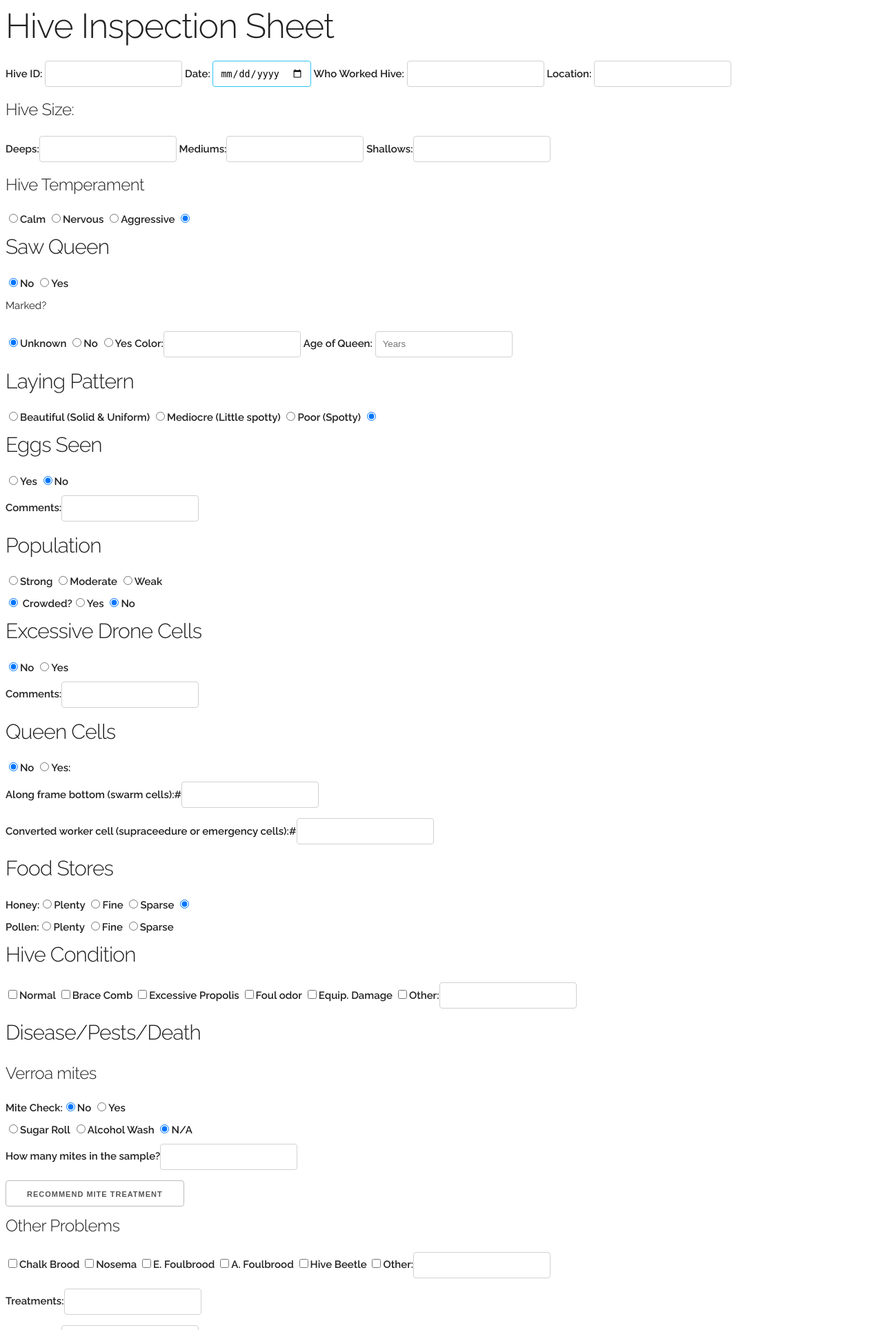
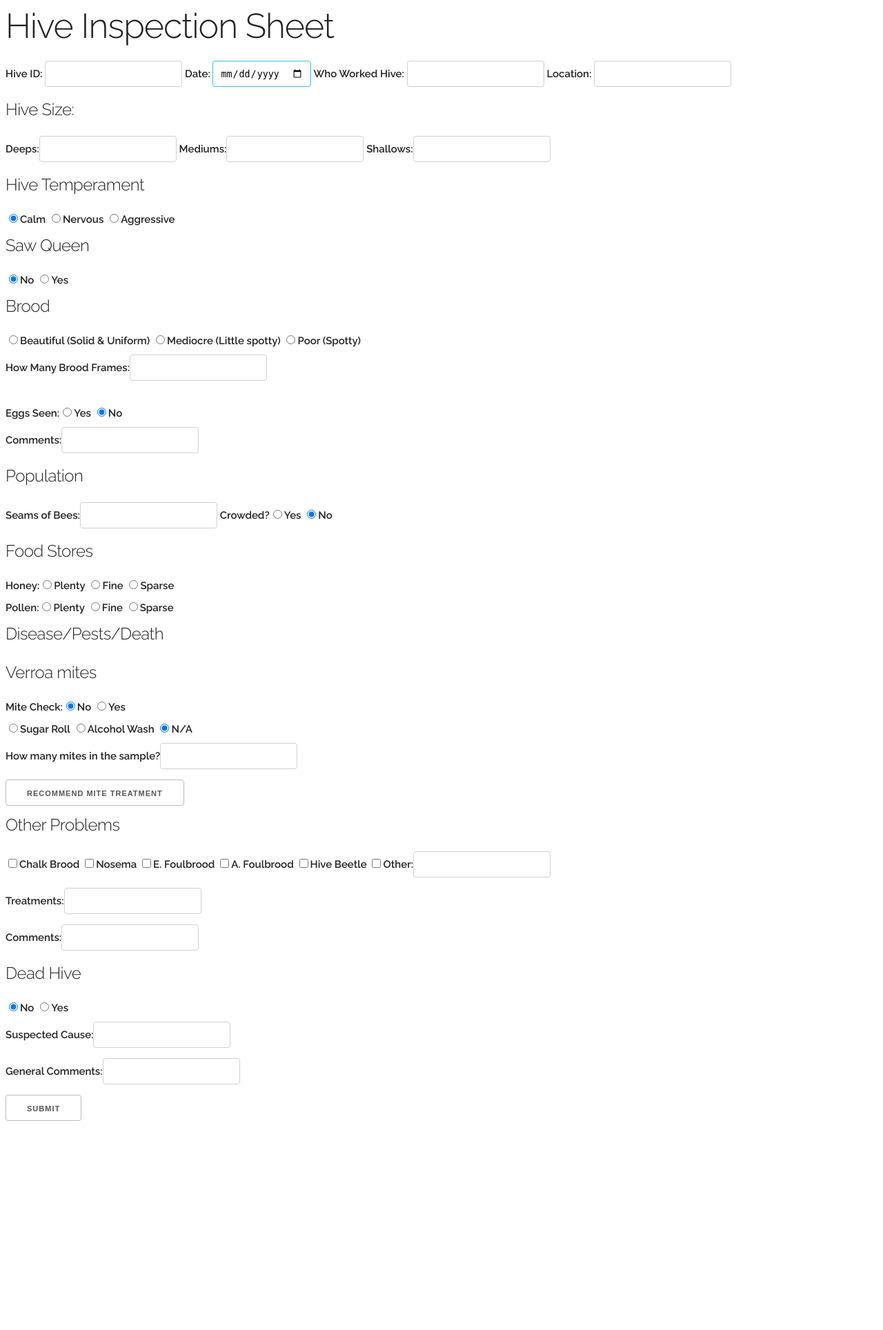
Before and after one commit to DivergentMind/Beeple, a PHP site: page /beeple.php in a window 1280 px wide. Shown: the top 1928 px of the page at 69% size. After the commit the page ends 1625 px from the top, so only its background shows below. Run offline with PHP 8.4, Linux system fonts and the light colour scheme.

Commit message:
Add files via upload

```diff
--- a/beeple.php
+++ b/beeple.php
@@ -100,74 +100,78 @@ if ( ! empty( $_POST ) ) {//print_r($_POST);
                     <label><input type="radio" name="Temperament" value="Calm" checked>Calm</label>
                     <label><input type="radio" name="Temperament" value="Nervous" >Nervous</label>
                     <label><input type="radio" name="Temperament" value="Aggressive">Aggressive</label>
-                    <label><input type="radio" name="Temperament" value="NA" checked hidden></label>
+                    <label><input type="radio, hidden" name="Temperament" value="NA" checked hidden></label>
                 </div>
 
                 <div>
-                    <h4>Saw Queen</h4> <!-- this is a good spot for a colapsable form -->
+                    <h5>Saw Queen</h5> <!-- this is a good spot for a colapsable form -->
                     <label><input type="radio" name="QueenSeen" value="No" checked>No</label>
                     <label><input type="radio" name="QueenSeen" value="Yes">Yes</label>
-                    <p>Marked?</p>
+            <!--    <p>Marked?</p>
                     <label><input type="radio" name="QueenMarked" value="Unknown" checked>Unknown</label>
                     <label><input type="radio" name="QueenMarked" value="No" >No</label>
                     <label><input type="radio" name="QueenMarked" value="Yes">Yes</label>
                     <label>Color:<input type="text" name="QueenColor"></label>
                     <label>Age of Queen: <input type="number" step="0.1" name="QueenAge" min="0" placeholder="Years"></label>
+-->
                 </div>
 
                 <div>
-                    <h4>Laying Pattern</h4>
+                    <h5>Brood</h5>
                     <label><input type="radio" name="LayingPattern" value="Beaut">Beautiful (Solid &amp; Uniform)</label>
                     <label><input type="radio" name="LayingPattern" value="Medio">Mediocre (Little spotty)</label>
                     <label><input type="radio" name="LayingPattern" value="Poor">Poor (Spotty)</label>
-                    <label><input type="radio" name="LayingPattern" value="NA" checked hidden></label>
-                </div>
+                    <label><input type="radio, hidden" name="LayingPattern" value="NA" checked hidden></label><br>
+                    <label>How Many Brood Frames:<input type="number" name="NumbBroodFrames" min="0"></label> <!-- This needs to be connected to database -->
 
-                <div>
-                    <h4>Eggs Seen</h4>
-                    <label><input type="radio" name="EggsSeen" value="Yes">Yes</label>
+
+                    <h6></h6>
+                    <label>Eggs Seen:<input type="radio" name="EggsSeen" value="Yes">Yes</label>
                     <label><input type="radio" name="EggsSeen" value="No" checked>No</label><br>
                     <label>Comments:<input type="text" name="EggComments"></label>
                 </div>
 
                 <div>
-                    <h4>Population</h4>
+                    <h5>Population</h5>
+                    <!--
                     <label><input type="radio" name="Population" value="Stro">Strong</label>
                     <label><input type="radio" name="Population" value="Mod">Moderate</label>
                     <label><input type="radio" name="Population" value="Weak">Weak<br></label>
                     <label><input type="radio" name="Population" value="NA" checked hidden></label>
+                    -->
+                    <label>Seams of Bees:<input type="number" name="Population" min="0" ></label><!-- This needs to be properly connected to database -->
                     <label>Crowded?<input type="radio" name="Crowded" value="Yes">Yes</label>
                     <label><input type="radio" name="Crowded" value="No" checked>No</label>
                 </div>
-
+<!--
                 <div>
                     <h4>Excessive Drone Cells</h4>
                     <label><input type="radio" name="ExcesiveDrone" value="No" checked>No</label>
                     <label><input type="radio" name="ExcesiveDrone" value="Yes">Yes</label><br>
                     <label>Comments:<input type="text" name="DroneComments"></label>
                 </div>
-
-                <div>
-                    <h4>Queen Cells</h4><!-- this is a good spot for a colapsable form -->
+-->
+ <!--               <div>
+                    <h4>Queen Cells</h4><!-- this is a good spot for a colapsable form --><!--
                     <label><input type="radio" name="QueenCells" value="No" checked>No</label>
                     <label><input type="radio" name="QueenCells" value="Yes">Yes:</label><br>
                     <label>Along frame bottom (swarm cells):#<input type="number" name="SwarmCellNum" min="0"></label><br>
                     <label>Converted worker cell (supraceedure or emergency cells):#<input type="number" name="SupraCellNum" min="0"></label>
                 </div>
-
+        -->
                 <div>
-                    <h4>Food Stores</h4>
+                    <h5>Food Stores</h5>
                     <label>Honey:<input type="radio" name="HoneyStores" value="Plenty">Plenty</label>
                     <label><input type="radio" name="HoneyStores" value="Fine">Fine</label>
                     <label><input type="radio" name="HoneyStores" value="Sparse">Sparse</label>
-                    <label><input type="radio" name="HoneyStores" value="NA" checked hidden></label><br>
+                    <label><input type="radio, hidden" name="HoneyStores" value="NA" checked hidden></label><br>
                     <label>Pollen:<input type="radio" name="PollenStores" value="Plenty">Plenty</label>
                     <label><input type="radio" name="PollenStores" value="Fine">Fine</label>
                     <label><input type="radio" name="PollenStores" value="Sparse">Sparse</label>
-                    <label><input type="hidden" name="PollenStores" value="NA" checked ></label>
+                    <label><input type="radio, hidden" name="PollenStores" value="NA" checked hidden></label>
                 </div>
 
-                <div>
+     <!--       <div>
                     <h4>Hive Condition</h4>
                     <label><input type="checkbox" name="HiveCdns[Norm]" value="1">Normal</label>
                     <label><input type="checkbox" name="HiveCdns[BraceComb]" value="1">Brace Comb</label>
@@ -175,10 +179,10 @@ if ( ! empty( $_POST ) ) {//print_r($_POST);
                     <label><input type="checkbox" name="HiveCdns[Stink]" value="1">Foul odor</label>
                     <label><input type="checkbox" name="HiveCdns[Damage]" value="1">Equip. Damage</label>
                     <label><input type="checkbox" name="HiveCdns[Other]" value="1">Other:</label><input type="text" name="HiveCdnOtherText">
-                </div>
+                </div>-->
 
                 <div>
-                    <h4>Disease/Pests/Death</h4>
+                    <h5>Disease/Pests/Death</h5>
                     <h5>Verroa mites</h5><!-- this is a good spot for a colapsable form -->
                     <label>Mite Check:<input type="radio" name="MiteCheck" value="No" checked>No</label>
                     <label><input type="radio" name="MiteCheck" value="Yes">Yes</label><br>
@@ -213,6 +217,7 @@ if ( ! empty( $_POST ) ) {//print_r($_POST);
                     <label><input type="checkbox" name="OtherProbs[EFB]" value="1">E. Foulbrood</label>
                     <label><input type="checkbox" name="OtherProbs[AFB]" value="1">A. Foulbrood</label>
                     <label><input type="checkbox" name="OtherProbs[Beetle]" value="1">Hive Beetle</label>
+                    <!-- Add wax moth -->
                     <label><input type="checkbox" name="OtherProbs[Other]" value="1">Other:<input type="text" name="OtherProbOtherText"></label><br>
                     <input type="hidden" name="OtherProbs[NA]" value="0">
                     <label>Treatments:<input type="text" name="OtherProbTreat"></label><br>
@@ -224,7 +229,7 @@ if ( ! empty( $_POST ) ) {//print_r($_POST);
                     <label>Suspected Cause:<input type="text" name="DeadComments"></label>
                 </div>
 
-                <div>
+          <!--  <div>
                     <h4>Actions Taken</h4>
                     <label><input type="checkbox" name="Actions[FedSugar]" value="1">Fed Hive (Suryp)</label>
                     <label><input type="checkbox" name="Actions[FedPollen]" value="1">Fed Hive (Pollen Patty)</label>
@@ -242,9 +247,9 @@ if ( ! empty( $_POST ) ) {//print_r($_POST);
                     <label>Merged Hive #<input type="text" name="ActionsMergedHiveNum"></label>
                     <label><input type="checkbox" name="Recs[ReplaceEquip]" value="1">Replaced Equipment</label>
                     <label><input type="checkbox" name="Actions[Other]" value="1">Other:</label><input type="text" name="ActionsOtherText">
-                </div>
+                </div>-->
 
-                <div>
+        <!--    <div>
                     <h4>Recommendations:</h4>
                     <label><input type="checkbox" name="Recs[FedSugar]" value="1">Feed Hive (Suryp)</label>
                     <label><input type="checkbox" name="Recs[FedPollen]" value="1">Feed Hive (Pollen Patty)</label>
@@ -258,7 +263,7 @@ if ( ! empty( $_POST ) ) {//print_r($_POST);
                     <label><input type="checkbox" name="Recs[HoneyHarvest]" value="1">Honey Harvest:</label>
                     <label><input type="checkbox" name="Recs[Other]" value="1">Other:</label><input type="text" name="RecOtherText"><br>
                     <label>Comments:<input type="text" name="RecComments"></label>
-                </div>
+                </div>-->
 
                 <div>
                     <label>General Comments:<input type="text" name="GenComments"></label><br>
```
